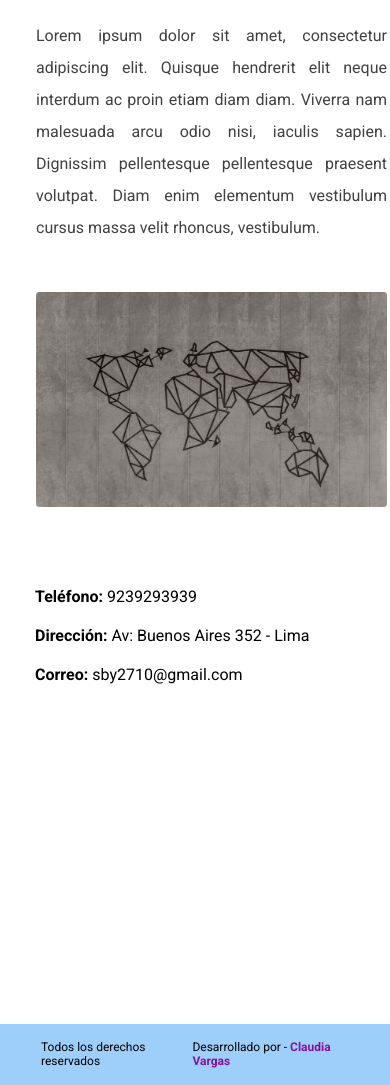
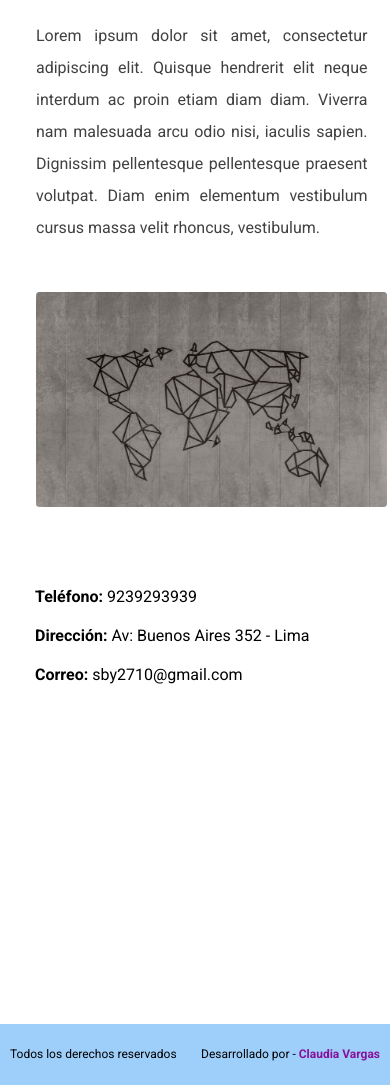
Before and after one commit to claudiavar/Practica2, a plain HTML site: page index.html in a window 390 px wide. Shown: the part 5129-6214 px from the top of the page. Drawn offline with Linux system fonts and the light colour scheme; a web font is replaced by a local one.

Commit message:
responsive

```diff
--- a/main.css
+++ b/main.css
@@ -201,7 +201,7 @@ footer p {
     }
 
     section p {
-        width: 90%;
+        width: 85%;
         text-align: justify;
     }
 
@@ -233,7 +233,7 @@ footer p {
 
     .img-portafolio {
         width: 50%;
-        margin-left: 20%;
+        margin-left: 22%;
     }
 
     .div-contacto {
@@ -246,7 +246,13 @@ footer p {
         height: auto;
         overflow: hidden;
     }
+    .foot {
+        margin-left: 10px
+    }
 
+    footer p {
+        margin-right: 10px;
+    }
     footer {
         width: 100%;
         font-size: 12px;
```
